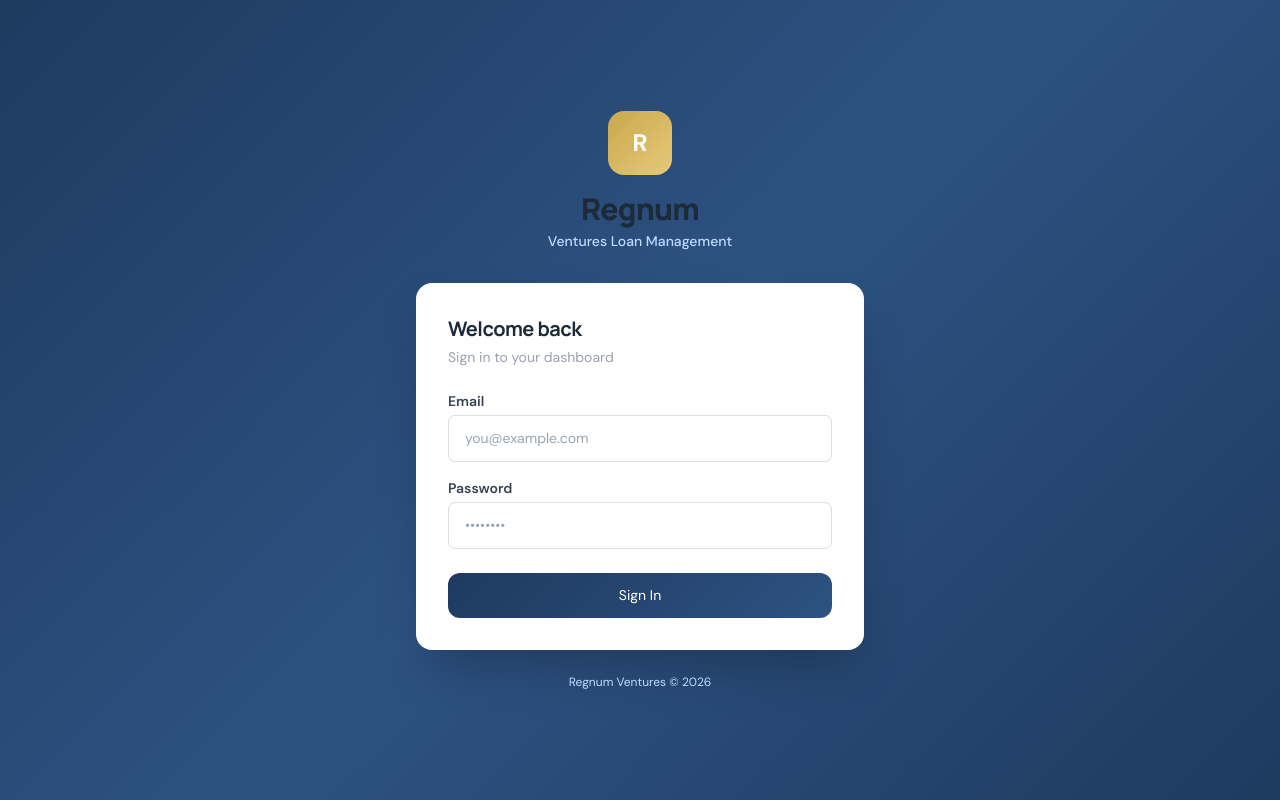
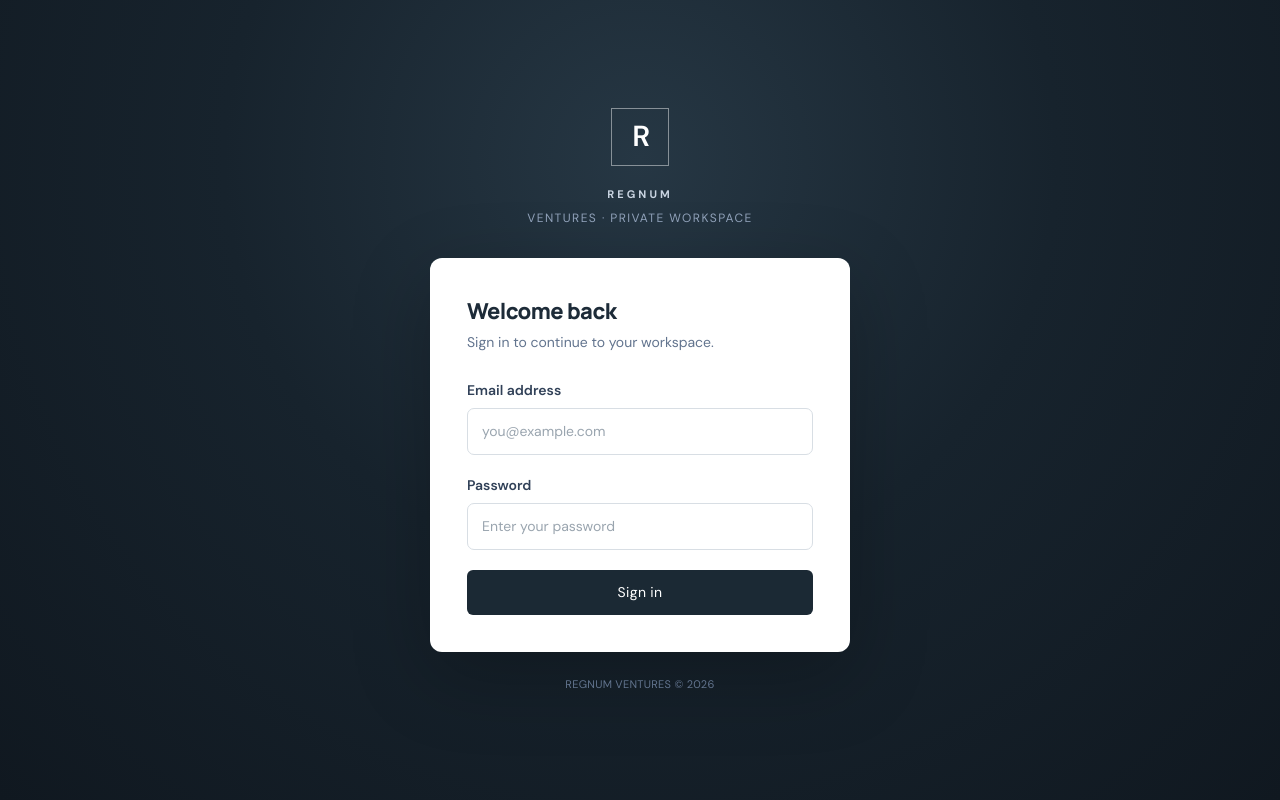
Before and after one commit to Kayndom/gammalobo, a React (Vite) app: page / in a window 1280 px wide. Built offline with nearby package versions, Linux system fonts and the light colour scheme.

Commit message:
Align login with premium REGNUM identity

```diff
--- a/src/pages/Login.jsx
+++ b/src/pages/Login.jsx
@@ -19,73 +19,70 @@ export default function Login() {
   }
 
   return (
-    <div className="min-h-screen flex items-center justify-center px-4"
-      style={{ background: 'linear-gradient(135deg, #1e3a5f 0%, #2d5282 50%, #1e3a5f 100%)' }}>
-
-      <div className="w-full max-w-md">
-
-        {/* Logo */}
+    <main className="min-h-screen flex items-center justify-center px-4 py-10"
+      style={{ background: 'radial-gradient(ellipse at 50% 20%, #263744 0%, #17232d 46%, #101820 100%)' }}>
+      <div className="w-full max-w-[420px]">
         <div className="text-center mb-8">
-          <div className="inline-flex items-center justify-center w-16 h-16 rounded-2xl mb-4"
-            style={{ background: 'linear-gradient(135deg, #c9a84c, #e6c97a)' }}>
-            <span className="text-2xl font-black text-white">R</span>
+          <div className="inline-flex items-center justify-center w-[58px] h-[58px] border border-white/45 mb-5">
+            <span className="text-[29px] font-semibold tracking-[-.08em] text-white">R</span>
           </div>
-          <h1 className="text-3xl font-black text-white tracking-tight">Regnum</h1>
-          <p className="text-blue-200 text-sm mt-1 font-medium">Ventures  Loan Management</p>
+          <p className="text-[11px] font-bold tracking-[.28em] text-slate-300">REGNUM</p>
+          <p className="text-xs tracking-[.12em] text-slate-400 mt-2 uppercase">Ventures · Private workspace</p>
         </div>
 
-        {/* Card */}
-        <div className="bg-white rounded-2xl shadow-2xl p-8">
-          <h2 className="text-xl font-bold text-gray-800 mb-1">Welcome back</h2>
-          <p className="text-gray-400 text-sm mb-6">Sign in to your dashboard</p>
+        <section className="bg-white border border-white/70 rounded-xl shadow-[0_24px_80px_rgba(0,0,0,.24)] p-6 sm:p-9">
+          <h1 className="text-[22px] font-bold text-slate-900 mb-1">Welcome back</h1>
+          <p className="text-slate-500 text-sm mb-7">Sign in to continue to your workspace.</p>
 
-          <form onSubmit={handleLogin} className="space-y-4">
+          <form onSubmit={handleLogin} className="space-y-5">
             <div>
-              <label className="block text-sm font-semibold text-gray-700 mb-1">Email</label>
+              <label htmlFor="regnum-email" className="block text-sm font-semibold text-slate-700 mb-2">Email address</label>
               <input
+                id="regnum-email"
                 type="email"
                 value={email}
                 onChange={(e) => setEmail(e.target.value)}
                 required
-                className="w-full border border-gray-200 rounded-xl px-4 py-3 text-sm focus:outline-none focus:ring-2 focus:border-transparent transition"
-                style={{ '--tw-ring-color': '#1e3a5f' }}
+                autoComplete="username"
+                className="w-full rounded-md border border-slate-300 px-3.5 py-3 text-sm focus:outline-none focus:ring-2 focus:ring-slate-500/20 focus:border-slate-500"
                 placeholder="you@example.com"
               />
             </div>
 
             <div>
-              <label className="block text-sm font-semibold text-gray-700 mb-1">Password</label>
+              <label htmlFor="regnum-password" className="block text-sm font-semibold text-slate-700 mb-2">Password</label>
               <input
+                id="regnum-password"
                 type="password"
                 value={password}
                 onChange={(e) => setPassword(e.target.value)}
                 required
-                className="w-full border border-gray-200 rounded-xl px-4 py-3 text-sm focus:outline-none focus:ring-2 focus:border-transparent transition"
-                placeholder="••••••••"
+                autoComplete="current-password"
+                className="w-full rounded-md border border-slate-300 px-3.5 py-3 text-sm focus:outline-none focus:ring-2 focus:ring-slate-500/20 focus:border-slate-500"
+                placeholder="Enter your password"
               />
             </div>
 
             {error && (
-              <div className="bg-red-50 border border-red-200 rounded-xl px-4 py-3">
-                <p className="text-red-600 text-sm">{error}</p>
+              <div className="bg-red-50 border border-red-200 rounded-md px-4 py-3" role="alert">
+                <p className="text-red-700 text-sm">{error}</p>
               </div>
             )}
 
             <button
               type="submit"
               disabled={loading}
-              className="w-full text-white py-3 rounded-xl text-sm font-bold hover:opacity-90 transition disabled:opacity-50 mt-2"
-              style={{ background: 'linear-gradient(135deg, #1e3a5f, #2d5282)' }}
+              className="w-full bg-[#1b2934] hover:bg-[#293b49] text-white py-3 rounded-md text-sm font-semibold tracking-wide transition-colors disabled:opacity-50"
             >
-              {loading ? 'Signing in...' : 'Sign In'}
+              {loading ? 'Signing in…' : 'Sign in'}
             </button>
           </form>
-        </div>
+        </section>
 
-        <p className="text-center text-blue-200 text-xs mt-6">
-          Regnum Ventures  © {new Date().getFullYear()}
+        <p className="text-center text-slate-500 text-[11px] mt-6 tracking-wide">
+          REGNUM VENTURES © {new Date().getFullYear()}
         </p>
       </div>
-    </div>
+    </main>
   )
 }
```
